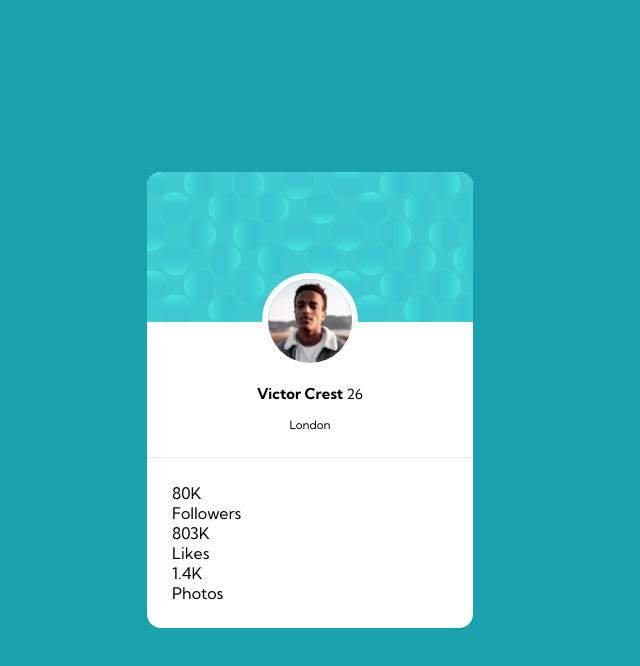
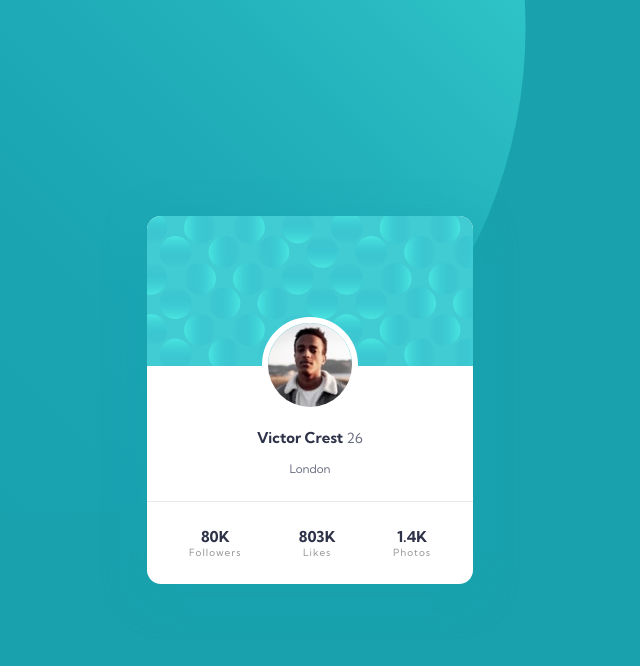
Before and after one commit to Agbortoko/fem-profile-card-component, a website: page index.html in a window 1280 px wide. Shown: the whole page, without its empty margins (330-970 px from the left). Drawn offline with Linux system fonts and the light colour scheme.

Commit message:
Finished card design

```diff
--- a/app/scss/components/_index.scss
+++ b/app/scss/components/_index.scss
@@ -1,2 +1,2 @@
 @forward "card";
-@forward "button";
+@forward "pattern";
--- a/app/scss/components/button.scss
+++ /dev/null
@@ -1 +0,0 @@
-@use "../utilities" as *;
--- a/app/scss/components/card.scss
+++ b/app/scss/components/card.scss
@@ -5,6 +5,7 @@
     background-color: var(--white);
     border-radius: rem(14);
     overflow: hidden;
+    box-shadow: 0 rem(10) rem(35) rem(10) var(--dark-cyan-transparent);
 
 
     &__bg{
@@ -42,20 +43,35 @@
     }
 
     &__username{
-        font-size: rem(15);
-        margin-bottom: rem(15);
-
         &--light{
             font-weight: 400;
             font-size: rem(14);
+            color: var(--dark-grayish-blue);
         }
     }
 
     &__location{
         font-size: rem(11.63);
+        color: var(--dark-grayish-blue);
     }
 
     &__footer{
-        padding: rem(25);
+        padding: rem(25) rem(42);
+        display: flex;
+        justify-content: space-between;
+        align-items: center;
+        text-align: center;
+    }
+
+    &__count{
+        &--value{
+            font-weight: 700;
+            font-size: rem(15);
+        }
+        &--desc{
+            color: var(--dark-gray);
+            font-size: rem(10);
+            letter-spacing: rem(1);
+        }
     }
 }
--- /dev/null
+++ b/app/scss/components/pattern.scss
@@ -0,0 +1,37 @@
+@use "../utilities" as *;
+
+.pattern{
+
+    img{
+        max-width: 100%;
+    }
+
+    &--top{
+        position: absolute;
+        z-index: -1;
+        pointer-events: none;
+        top: 0;
+        left: 0;
+
+        @include breakpoint-up(large){
+            top: -462px;
+            left: -122px;
+        }
+    }
+
+    &--bottom {
+        display: none;
+        position: absolute;
+        z-index: -1;
+        pointer-events: none;
+        top: 0;
+        left: 0;
+
+        @include breakpoint-up(large){
+            bottom: -462px;
+            right: -122px;
+        }
+
+    }
+
+}
--- a/app/scss/globals/base.scss
+++ b/app/scss/globals/base.scss
@@ -17,4 +17,9 @@
 body{
     font-family: $san_serif_font;
     background-color: var(--dark-cyan);
+    color: var(--dark-blue-desaturated);
 }
+
+main{
+    position: relative;
+}
--- a/app/scss/globals/colors.scss
+++ b/app/scss/globals/colors.scss
@@ -3,6 +3,7 @@
 
     // Primary
     --dark-cyan: hsl(185, 75%, 39%);
+    --dark-cyan-transparent: hsla(185, 75%, 39%, 0.257);
     --dark-blue-desaturated: hsl(229, 23%, 23%);
     --dark-grayish-blue: hsl(227, 10%, 46%);
 
--- a/app/scss/globals/typography.scss
+++ b/app/scss/globals/typography.scss
@@ -1,5 +1,6 @@
 @use "../utilities" as *;
 
 h3{
-    font-size: rem(14);
+    font-size: rem(15);
+    margin-bottom: rem(15);
 }
--- a/index.html
+++ b/index.html
@@ -40,6 +40,10 @@
 <body>
 
   <main>
+
+    <div class="pattern pattern--top">
+        <img src="images/bg-pattern-top.svg" alt="Background Top Pattern" />
+    </div>
 
       <section class="container h-full grid">
 
@@ -85,6 +89,12 @@
       </section>
 
 
+
+      <div class="pattern pattern--bottom">
+        <img src="images/bg-pattern-bottom.svg" alt="Background Bottom Pattern" />
+      </div>
+
+
   </main>
 
 
```
Also changed, not shown: dist/css/style.min.css, 1 other file.
